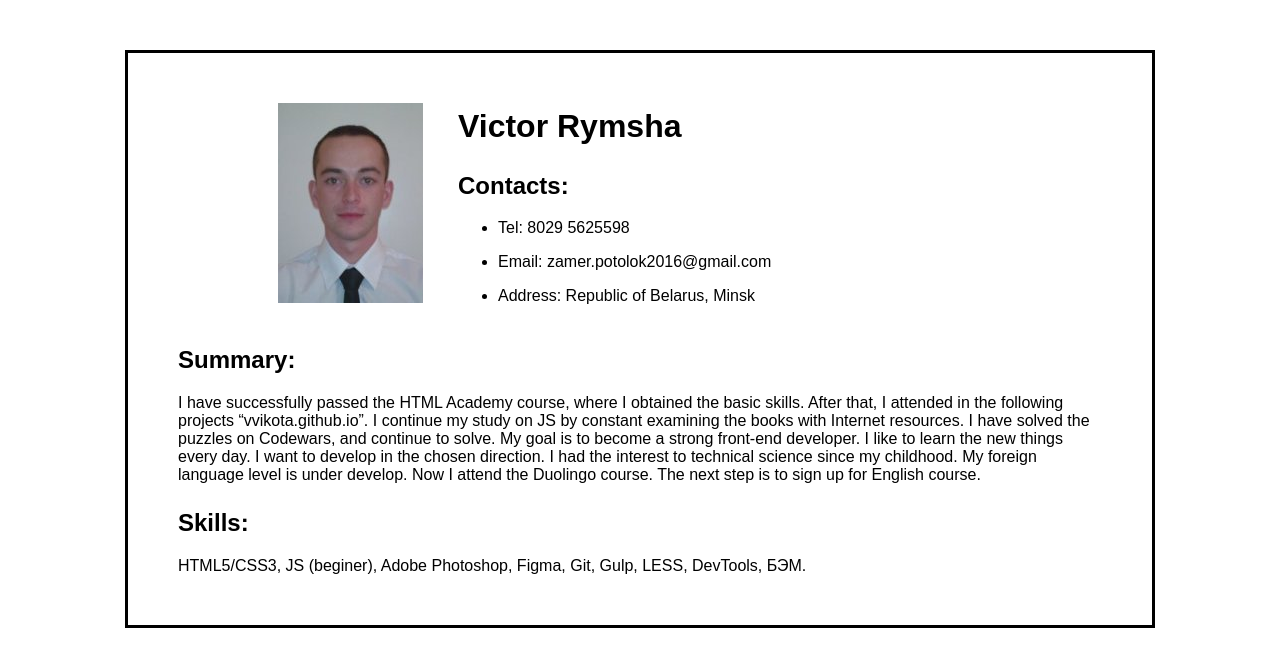
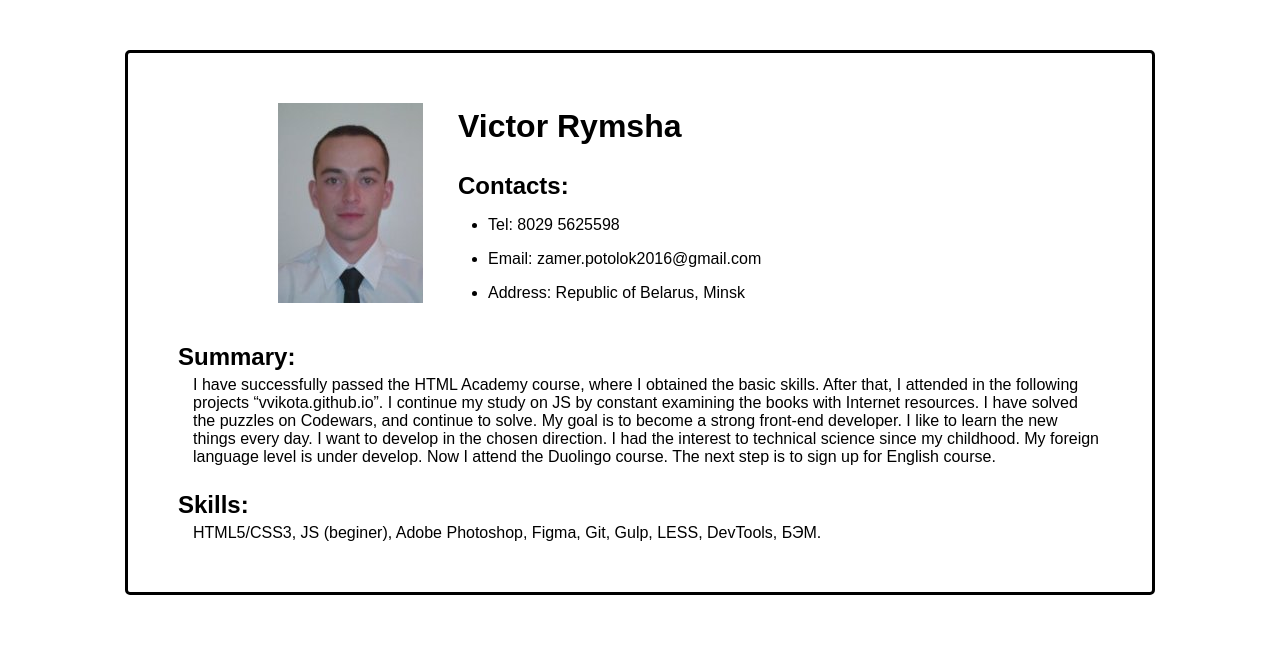
Before and after one commit to vvikota/rsschool-codejam1-cv, a plain HTML site: page index.html in a window 1280 px wide. Drawn offline with Linux system fonts and the light colour scheme; a web font is replaced by a local one.

Commit message:
style:change-margin

```diff
--- a/css/style.css
+++ b/css/style.css
@@ -3,11 +3,16 @@ body{
   width: 1024px;
   margin: 50px auto;
   border: 3px solid black;
+  border-radius: 5px;
 }
 
 h1{
   font-size: 2em;
   margin-top: 5px;
+}
+
+h2{
+  margin-bottom: 5px;
 }
 
 header{
@@ -25,8 +30,8 @@ header{
   border-radius: 5px;
 }
 
-.contacts{
-
+.contact-list{
+   margin-left: -10px;
 }
 
 main{
@@ -39,3 +44,9 @@ main{
 .skills{
   margin: 25px 50px;
 }
+
+.summary-text,
+.skills-text{
+  margin-left: 15px;
+  margin-top: 5px;
+}
--- a/index.html
+++ b/index.html
@@ -6,7 +6,7 @@
   <meta http-equiv="X-UA-Compatible" content="ie=edge">
   <link href="css/style.css" rel="stylesheet">
   <link href="https://fonts.googleapis.com/css?family=Cuprum:400,400i,700&amp;subset=cyrillic" rel="stylesheet">
-  <title>Summary</title>
+  <title>Summary Rymsha V. S.</title>
 </head>
 <body>
   <header>
@@ -16,7 +16,7 @@
     <section class="contacts">
       <h1>Victor Rymsha</h1>
       <h2>Сontacts:</h2>
-      <ul>
+      <ul class="contact-list">
         <li><p>Tel: 8029 5625598</p></li>
         <li><p>Email: zamer.potolok2016@gmail.com</p></li>
         <li><p>Address: Republic of Belarus, Minsk</p></li>
@@ -27,14 +27,14 @@
     <section class="summary">
       <h2>Summary: </h2>
 
-      <p>I have successfully passed the HTML Academy course, where I obtained the basic skills. After       that,     I     attended in the following projects “vvikota.github.io”.
+      <p class="summary-text">I have successfully passed the HTML Academy course, where I obtained the basic skills. After       that,     I     attended in the following projects “vvikota.github.io”.
 
            I continue my study on JS by constant examining the books with Internet resources. I have solved the     puzzles        on Codewars, and continue to solve. My goal is to become a strong front-end developer.     I like to learn the        new things every day. I want to develop in the chosen direction. I had the     interest to technical science        since my childhood. My foreign language level is under develop.     Now I attend the Duolingo course. The next        step is to sign up for English course.
        </p>
     </section>
     <section class="skills">
       <h2>Skills: </h2>
-      <p>HTML5/CSS3, JS (beginer), Adobe Photoshop, Figma, Git, Gulp, LESS, DevTools, БЭМ.</p>
+      <p class="skills-text">HTML5/CSS3, JS (beginer), Adobe Photoshop, Figma, Git, Gulp, LESS, DevTools, БЭМ.</p>
     </section>
 
   </main>
```
